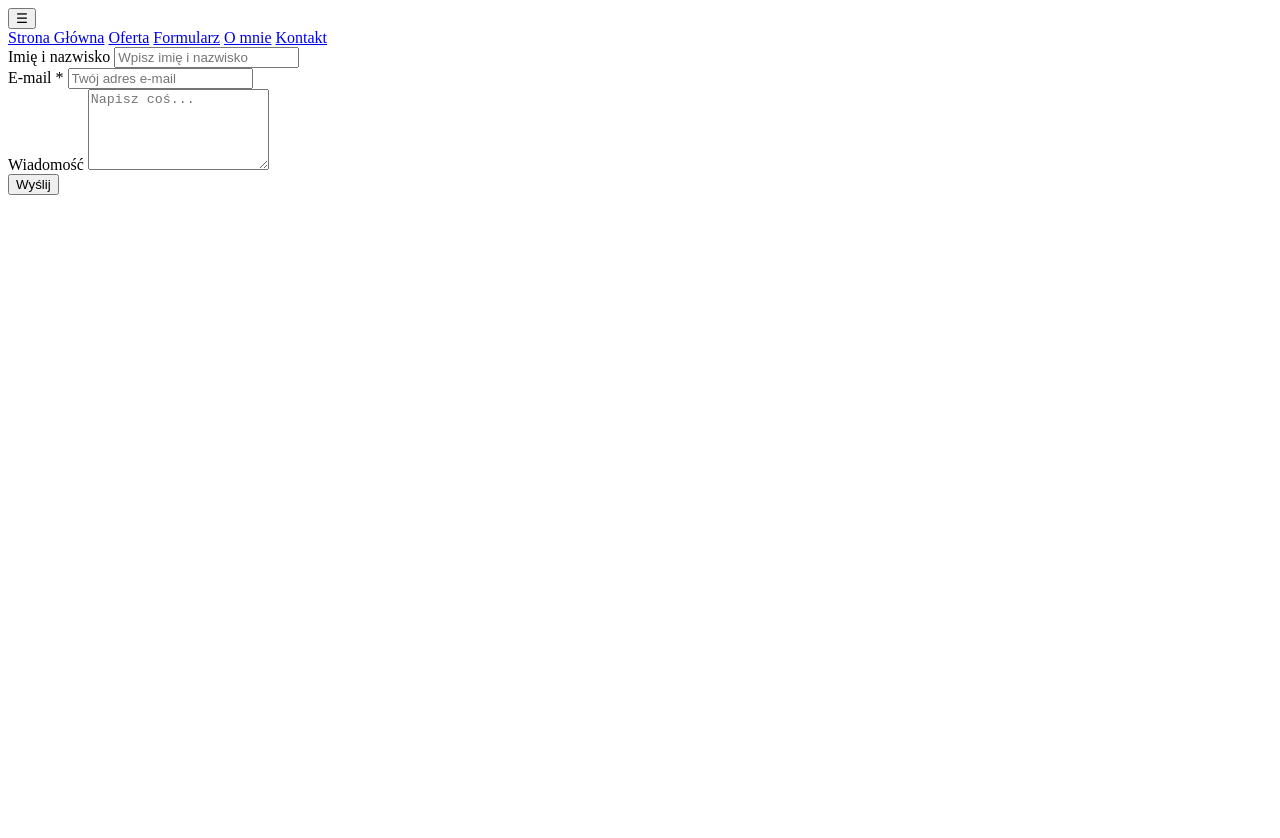
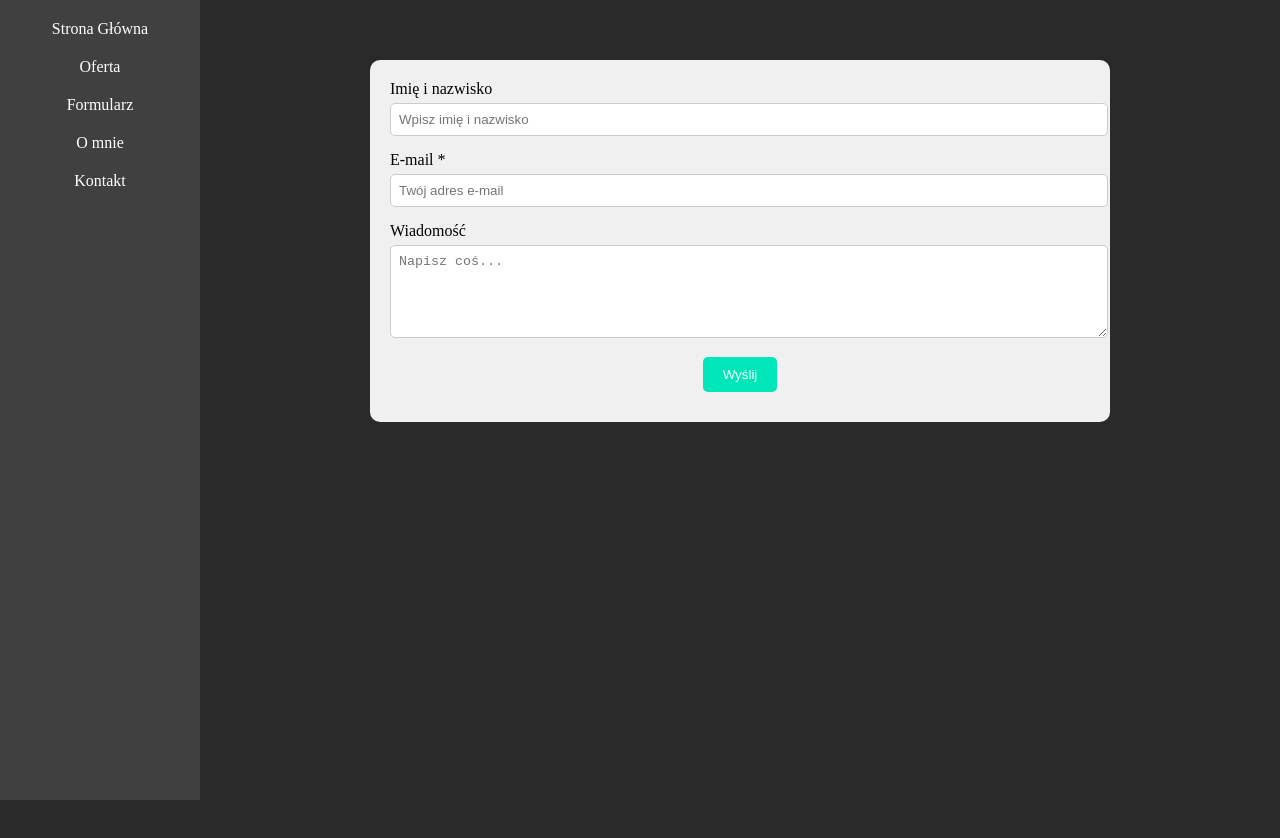
Before and after one commit to mozgwkodzie-user/mozgwkodzie-strona, a plain HTML site: page formularz.html in a window 1280 px wide. Before the commit the page ends 800 px from the top, so only its background shows below. Drawn offline with Linux system fonts and the light colour scheme.

Commit message:
formularz.html

```diff
--- a/formularz.html
+++ b/formularz.html
@@ -5,7 +5,7 @@
   <meta name="viewport" content="width=device-width, initial-scale=1.0">
   <title>Formularz kontaktowy</title>
   <link rel="stylesheet" href="https://cdnjs.cloudflare.com/ajax/libs/font-awesome/6.5.0/css/all.min.css">
-  <link rel="stylesheet" href="css.webp">
+  <link rel="stylesheet" href="style.css">
 </head>
 <body>
 
```
